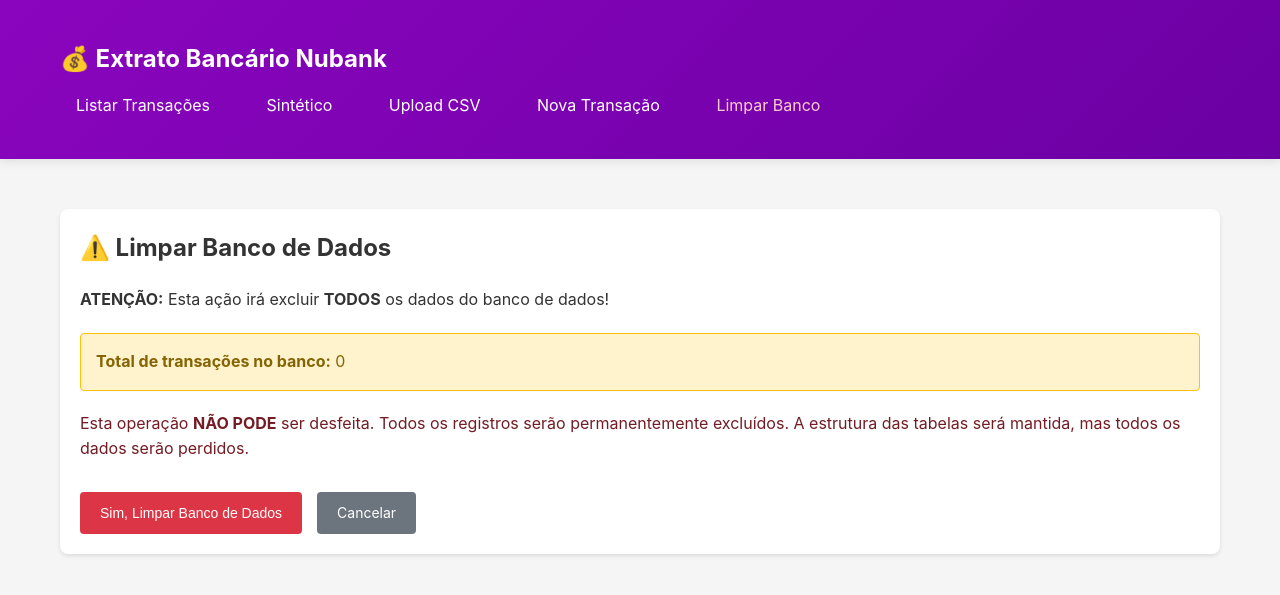
After one commit to marcio-grazianni/importa_nubank, a Django app: page /limpar-banco/ in a window 1280 px wide. The commit adds this page. Shown: the top 595 px of the page. Run offline with Django 5.2, Linux system fonts and the light colour scheme; data that the repository does not hold is empty.

Commit message:
Melhorias gerais.

```diff
--- a/app/templates/app/base.html
+++ b/app/templates/app/base.html
@@ -280,6 +280,7 @@
                 <a href="{% url 'app:transacao_sintetico' %}">Sintético</a>
                 <a href="{% url 'app:transacao_upload' %}">Upload CSV</a>
                 <a href="{% url 'app:transacao_create' %}">Nova Transação</a>
+                <a href="{% url 'app:clear_database' %}" style="color: #ffcccc;">Limpar Banco</a>
             </nav>
         </div>
     </header>
--- /dev/null
+++ b/app/templates/app/clear_database.html
@@ -0,0 +1,35 @@
+{% extends 'app/base.html' %}
+
+{% block title %}Limpar Banco de Dados - Extrato Bancário Nubank{% endblock %}
+
+{% block content %}
+<div class="card">
+    <h2>⚠️ Limpar Banco de Dados</h2>
+    <p style="margin: 20px 0; font-size: 16px;">
+        <strong>ATENÇÃO:</strong> Esta ação irá excluir <strong>TODOS</strong> os dados do banco de dados!
+    </p>
+
+    <div style="background-color: #fff3cd; border: 1px solid #ffc107; border-radius: 4px; padding: 15px; margin: 20px 0;">
+        <p style="margin: 0; color: #856404;">
+            <strong>Total de transações no banco:</strong> {{ total_transacoes }}
+        </p>
+    </div>
+
+    <p style="margin: 20px 0; color: #721c24;">
+        Esta operação <strong>NÃO PODE</strong> ser desfeita. Todos os registros serão permanentemente excluídos.
+        A estrutura das tabelas será mantida, mas todos os dados serão perdidos.
+    </p>
+
+    <form method="post" style="margin-top: 30px;">
+        {% csrf_token %}
+        <input type="hidden" name="confirm" value="yes">
+
+        <div style="display: flex; gap: 15px; margin-top: 20px;">
+            <button type="submit" class="btn btn-danger" onclick="return confirm('Tem CERTEZA que deseja excluir TODOS os dados? Esta ação não pode ser desfeita!');">
+                Sim, Limpar Banco de Dados
+            </button>
+            <a href="{% url 'app:transacao_list' %}" class="btn btn-secondary">Cancelar</a>
+        </div>
+    </form>
+</div>
+{% endblock %}
--- a/app/urls.py
+++ b/app/urls.py
@@ -8,6 +8,7 @@ urlpatterns = [
     path('sintetico/', views.TransacaoSinteticoView.as_view(), name='transacao_sintetico'),
     path('upload/', views.upload_csv, name='transacao_upload'),
     path('nova/', views.TransacaoCreateView.as_view(), name='transacao_create'),
+    path('limpar-banco/', views.clear_database, name='clear_database'),
     path('<int:pk>/', views.TransacaoDetailView.as_view(), name='transacao_detail'),
     path('<int:pk>/editar/', views.TransacaoUpdateView.as_view(), name='transacao_update'),
     path('<int:pk>/excluir/', views.TransacaoDeleteView.as_view(), name='transacao_delete'),
--- a/app/views.py
+++ b/app/views.py
@@ -1,12 +1,12 @@
 import csv
-from datetime import datetime
-from django.shortcuts import render, redirect, get_object_or_404
+import calendar
+from datetime import datetime, date
+from django.shortcuts import render, redirect
 from django.contrib import messages
 from django.views.generic import ListView, CreateView, UpdateView, DeleteView, DetailView, TemplateView
 from django.urls import reverse_lazy
 from django.db import transaction
 from django.db.models import Sum, Count
-from django.http import JsonResponse
 from .models import TransacaoBancaria
 
 
@@ -159,28 +159,45 @@ class TransacaoListView(ListView):
     def get_queryset(self):
         queryset = super().get_queryset()
 
+        # Filtro por movimentação (padrão: 'saidas')
+        movimentacao = self.request.GET.get('movimentacao', 'saidas')
+        if movimentacao == 'entradas':
+            queryset = queryset.filter(valor__gt=0)
+        elif movimentacao == 'saidas':
+            queryset = queryset.filter(valor__lt=0)
+        # Se for 'todos', não aplica filtro
+
         # Filtro por tipo
         tipo = self.request.GET.get('tipo')
         if tipo:
             queryset = queryset.filter(tipo_transacao=tipo)
 
-        # Filtro por data inicial
+        # Filtro por data inicial (usa padrão se não fornecido)
         data_inicio = self.request.GET.get('data_inicio')
-        if data_inicio:
-            try:
-                data_inicio = datetime.strptime(data_inicio, '%Y-%m-%d').date()
-                queryset = queryset.filter(data__gte=data_inicio)
-            except ValueError:
-                pass
+        if not data_inicio:
+            # Se não foi fornecido, usar primeiro dia do mês corrente
+            hoje = date.today()
+            data_inicio = hoje.replace(day=1).strftime('%Y-%m-%d')
 
-        # Filtro por data final
+        try:
+            data_inicio = datetime.strptime(data_inicio, '%Y-%m-%d').date()
+            queryset = queryset.filter(data__gte=data_inicio)
+        except ValueError:
+            pass
+
+        # Filtro por data final (usa padrão se não fornecido)
         data_fim = self.request.GET.get('data_fim')
-        if data_fim:
-            try:
-                data_fim = datetime.strptime(data_fim, '%Y-%m-%d').date()
-                queryset = queryset.filter(data__lte=data_fim)
-            except ValueError:
-                pass
+        if not data_fim:
+            # Se não foi fornecido, usar último dia do mês corrente
+            hoje = date.today()
+            ultimo_dia = calendar.monthrange(hoje.year, hoje.month)[1]
+            data_fim = hoje.replace(day=ultimo_dia).strftime('%Y-%m-%d')
+
+        try:
+            data_fim = datetime.strptime(data_fim, '%Y-%m-%d').date()
+            queryset = queryset.filter(data__lte=data_fim)
+        except ValueError:
+            pass
 
         # Busca por descrição
         busca = self.request.GET.get('busca')
@@ -192,6 +209,16 @@ class TransacaoListView(ListView):
     def get_context_data(self, **kwargs):
         context = super().get_context_data(**kwargs)
         context['tipos_transacao'] = TransacaoBancaria.TIPO_CHOICES
+        context['movimentacao_atual'] = self.request.GET.get('movimentacao', 'saidas')
+
+        # Datas padrão (primeiro e último dia do mês corrente)
+        hoje = date.today()
+        primeiro_dia_mes = hoje.replace(day=1)
+        ultimo_dia_mes = hoje.replace(day=calendar.monthrange(hoje.year, hoje.month)[1])
+
+        # Usar valores da query string se existirem, senão usar padrões
+        context['data_inicio_padrao'] = self.request.GET.get('data_inicio', primeiro_dia_mes.strftime('%Y-%m-%d'))
+        context['data_fim_padrao'] = self.request.GET.get('data_fim', ultimo_dia_mes.strftime('%Y-%m-%d'))
 
         # Estatísticas
         queryset = self.get_queryset()
@@ -261,28 +288,45 @@ class TransacaoSinteticoView(TemplateView):
         """Aplica os mesmos filtros da lista de transações"""
         queryset = TransacaoBancaria.objects.all()
 
+        # Filtro por movimentação (padrão: 'saidas')
+        movimentacao = self.request.GET.get('movimentacao', 'saidas')
+        if movimentacao == 'entradas':
+            queryset = queryset.filter(valor__gt=0)
+        elif movimentacao == 'saidas':
+            queryset = queryset.filter(valor__lt=0)
+        # Se for 'todos', não aplica filtro
+
         # Filtro por tipo
         tipo = self.request.GET.get('tipo')
         if tipo:
             queryset = queryset.filter(tipo_transacao=tipo)
 
-        # Filtro por data inicial
+        # Filtro por data inicial (usa padrão se não fornecido)
         data_inicio = self.request.GET.get('data_inicio')
-        if data_inicio:
-            try:
-                data_inicio = datetime.strptime(data_inicio, '%Y-%m-%d').date()
-                queryset = queryset.filter(data__gte=data_inicio)
-            except ValueError:
-                pass
+        if not data_inicio:
+            # Se não foi fornecido, usar primeiro dia do mês corrente
+            hoje = date.today()
+            data_inicio = hoje.replace(day=1).strftime('%Y-%m-%d')
 
-        # Filtro por data final
+        try:
+            data_inicio = datetime.strptime(data_inicio, '%Y-%m-%d').date()
+            queryset = queryset.filter(data__gte=data_inicio)
+        except ValueError:
+            pass
+
+        # Filtro por data final (usa padrão se não fornecido)
         data_fim = self.request.GET.get('data_fim')
-        if data_fim:
-            try:
-                data_fim = datetime.strptime(data_fim, '%Y-%m-%d').date()
-                queryset = queryset.filter(data__lte=data_fim)
-            except ValueError:
-                pass
+        if not data_fim:
+            # Se não foi fornecido, usar último dia do mês corrente
+            hoje = date.today()
+            ultimo_dia = calendar.monthrange(hoje.year, hoje.month)[1]
+            data_fim = hoje.replace(day=ultimo_dia).strftime('%Y-%m-%d')
+
+        try:
+            data_fim = datetime.strptime(data_fim, '%Y-%m-%d').date()
+            queryset = queryset.filter(data__lte=data_fim)
+        except ValueError:
+            pass
 
         # Busca por descrição
         busca = self.request.GET.get('busca')
@@ -294,6 +338,16 @@ class TransacaoSinteticoView(TemplateView):
     def get_context_data(self, **kwargs):
         context = super().get_context_data(**kwargs)
         context['tipos_transacao'] = TransacaoBancaria.TIPO_CHOICES
+        context['movimentacao_atual'] = self.request.GET.get('movimentacao', 'saidas')
+
+        # Datas padrão (primeiro e último dia do mês corrente)
+        hoje = date.today()
+        primeiro_dia_mes = hoje.replace(day=1)
+        ultimo_dia_mes = hoje.replace(day=calendar.monthrange(hoje.year, hoje.month)[1])
+
+        # Usar valores da query string se existirem, senão usar padrões
+        context['data_inicio_padrao'] = self.request.GET.get('data_inicio', primeiro_dia_mes.strftime('%Y-%m-%d'))
+        context['data_fim_padrao'] = self.request.GET.get('data_fim', ultimo_dia_mes.strftime('%Y-%m-%d'))
 
         queryset = self.get_queryset()
 
@@ -316,3 +370,40 @@ class TransacaoSinteticoView(TemplateView):
         context['total_grupos'] = agrupado.count()
 
         return context
+
+
+def clear_database(request):
+    """View para limpar todos os dados do banco de dados"""
+    if request.method == 'POST':
+        # Verificar confirmação
+        if request.POST.get('confirm') == 'yes':
+            try:
+                with transaction.atomic():
+                    total_transacoes = TransacaoBancaria.objects.count()
+
+                    if total_transacoes == 0:
+                        messages.info(request, 'O banco de dados já está vazio.')
+                        return redirect('app:transacao_list')
+
+                    # Excluir todos os registros
+                    TransacaoBancaria.objects.all().delete()
+
+                    messages.success(
+                        request,
+                        f'{total_transacoes} transação(ões) foram excluídas com sucesso! O banco de dados foi limpo.'
+                    )
+                    return redirect('app:transacao_list')
+
+            except Exception as e:
+                messages.error(request, f'Erro ao limpar o banco de dados: {str(e)}')
+                return redirect('app:clear_database')
+        else:
+            messages.warning(request, 'A limpeza do banco de dados foi cancelada.')
+            return redirect('app:transacao_list')
+
+    # GET - mostrar página de confirmação
+    total_transacoes = TransacaoBancaria.objects.count()
+    context = {
+        'total_transacoes': total_transacoes,
+    }
+    return render(request, 'app/clear_database.html', context)
--- a/requirements.txt
+++ b/requirements.txt
@@ -1 +1,4 @@
-Django>=5.2,<6.0
+asgiref==3.11.0
+Django==5.2
+sqlparse==0.5.4
+tzdata==2025.2
```
Also changed, not shown: app/templates/app/transacao_list.html (+18 -9 lines), app/templates/app/transacao_sintetico.html (+14 -5 lines), 1 other file.
